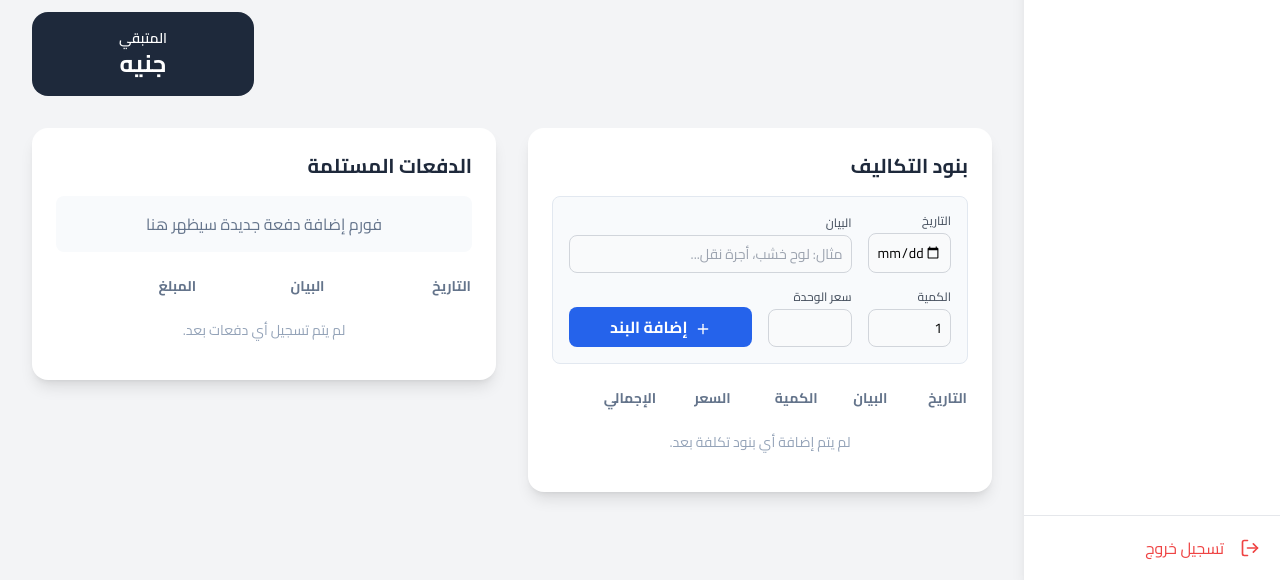
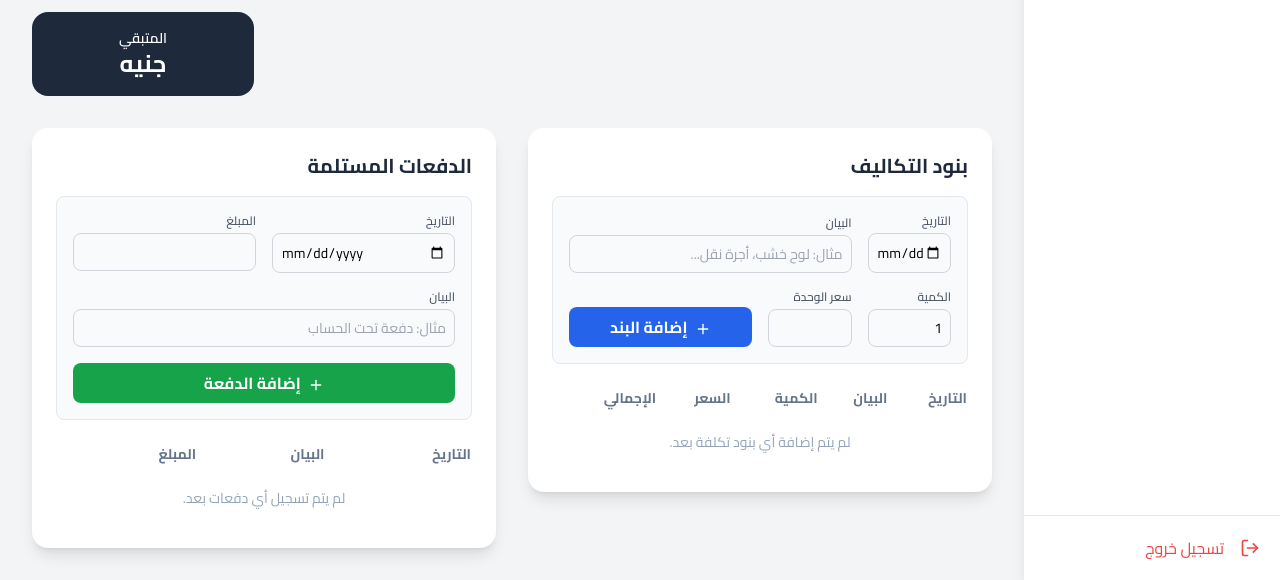
Before and after one commit to BNLaden1/FactorySystem, a Django app: template operations/templates/operations/project_detail.html in a window 1280 px wide. Shown: the part 312-892 px from the top of the page. Run offline with Django 5.2, Linux system fonts and the light colour scheme; the template is opened without the code that fills it: values that come from a table or form of the project are taken from there, others are empty; the visitor is signed in with stand-in values (Sample User, id 1); grey boxes labelled with a size stand in for pictures from a placeholder-image service; some libraries are stand-ins or nearby versions.

Commit message:
AbouElela

```diff
--- a/operations/forms.py
+++ b/operations/forms.py
@@ -1,9 +1,9 @@
 # operations/forms.py
 
 from django import forms
-from .models import Project  # نستدعي النموذج الجديد
+from .models import Project, CostItem, Payment # نستدعي النموذج الجديد
 from accounts.models import Client
-from .models import Project, CostItem
+
 
 class ProjectForm(forms.ModelForm):
     # هذا السطر مهم لجلب العملاء من قاعدة البيانات وعرضهم في قائمة منسدلة
@@ -74,3 +74,28 @@ class CostItemForm(forms.ModelForm):
                 'class': 'block w-full p-2 border border-gray-300 rounded-lg bg-gray-50 text-sm focus:ring-blue-500 focus:border-blue-500'
             }),
         }
+
+        # operations/forms.py
+
+
+# ▼▼▼ أضف هذا الكلاس الجديد في نهاية الملف ▼▼▼
+class PaymentForm(forms.ModelForm):
+    class Meta:
+        model = Payment
+        # نحدد الحقول التي نريدها أن تظهر في الفورم
+        fields = ['date', 'amount', 'description']
+
+        # نضيف تنسيقات Tailwind CSS للفورم
+        widgets = {
+            'date': forms.DateInput(attrs={
+                'class': 'block w-full p-2 border border-gray-300 rounded-lg bg-gray-50 text-sm focus:ring-blue-500 focus:border-blue-500',
+                'type': 'date'
+            }),
+            'amount': forms.NumberInput(attrs={
+                'class': 'block w-full p-2 border border-gray-300 rounded-lg bg-gray-50 text-sm focus:ring-blue-500 focus:border-blue-500'
+            }),
+            'description': forms.TextInput(attrs={
+                'class': 'block w-full p-2 border border-gray-300 rounded-lg bg-gray-50 text-sm focus:ring-blue-500 focus:border-blue-500',
+                'placeholder': 'مثال: دفعة تحت الحساب'
+            }),
+        }
--- a/operations/templates/operations/project_detail.html
+++ b/operations/templates/operations/project_detail.html
@@ -124,9 +124,40 @@
         <div class="bg-white p-6 rounded-2xl shadow-lg">
             <h3 class="text-xl font-bold text-slate-800 mb-4">الدفعات المستلمة</h3>
             {# فورم إضافة دفعة جديدة (سنفعله لاحقاً) #}
-            <div class="bg-slate-50 p-4 rounded-lg mb-4">
-                <p class="text-center text-slate-500">فورم إضافة دفعة جديدة سيظهر هنا</p>
+            {# ▼▼▼ هذا هو الفورم الجديد لإضافة دفعة ▼▼▼ #}
+<form method="POST" class="bg-slate-50 p-4 rounded-lg mb-4 border border-slate-200">
+    {% csrf_token %}
+    {# هذا الحقل المخفي مهم جداً ليعرف الـ View أي فورم تم إرساله #}
+    <input type="hidden" name="form_type" value="payment">
+
+    <div class="space-y-4">
+        <div class="grid grid-cols-1 md:grid-cols-2 gap-4">
+            {# حقل التاريخ #}
+            <div>
+                <label for="{{ payment_form.date.id_for_label }}" class="block mb-1 text-xs font-medium text-gray-600">التاريخ</label>
+                {{ payment_form.date }}
             </div>
+             {# حقل المبلغ #}
+            <div>
+                <label for="{{ payment_form.amount.id_for_label }}" class="block mb-1 text-xs font-medium text-gray-600">المبلغ</label>
+                {{ payment_form.amount }}
+            </div>
+        </div>
+        {# حقل البيان #}
+        <div>
+            <label for="{{ payment_form.description.id_for_label }}" class="block mb-1 text-xs font-medium text-gray-600">البيان</label>
+            {{ payment_form.description }}
+        </div>
+         {# زر الحفظ #}
+        <div>
+            <button type="submit" class="w-full bg-green-600 text-white font-bold py-2 px-4 rounded-lg hover:bg-green-700">
+                 <i data-lucide="plus" class="inline-block w-4 h-4 ml-1"></i>
+                إضافة الدفعة
+            </button>
+        </div>
+    </div>
+</form>
+{# ▲▲▲ نهاية الفورم الجديد ▲▲▲ #}
 
             <table class="w-full text-right text-sm">
                  <thead>
```
Also changed, not shown: operations/views.py (+31 -17 lines).
